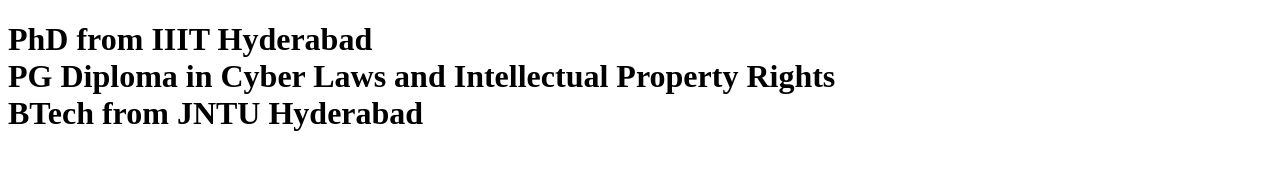
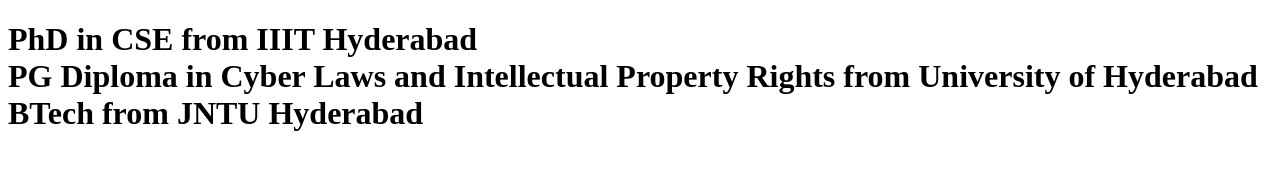
Before and after one commit to lalitsanagavarapu/slalitm.github.io, a plain HTML site: page index.html in a window 1280 px wide. Drawn offline with Linux system fonts and the light colour scheme.

Commit message:
Update index.html

```diff
--- a/index.html
+++ b/index.html
@@ -1,17 +1,15 @@
 <!DOCTYPE html>
 <html>
 <head>
-  <title>My GitHub Pages Site</title>
+  <title>Lalit Mohan Sanagavarapu</title>
 </head>
 <body>
   <h1>
-  PhD from IIIT Hyderabad
+  PhD in CSE from IIIT Hyderabad
 <br>
-PG Diploma in Cyber Laws and Intellectual Property Rights
+PG Diploma in Cyber Laws and Intellectual Property Rights from University of Hyderabad
 <br>
 BTech from JNTU Hyderabad
-  <br>
-
   </h1>
 </body>
 </html>
```
